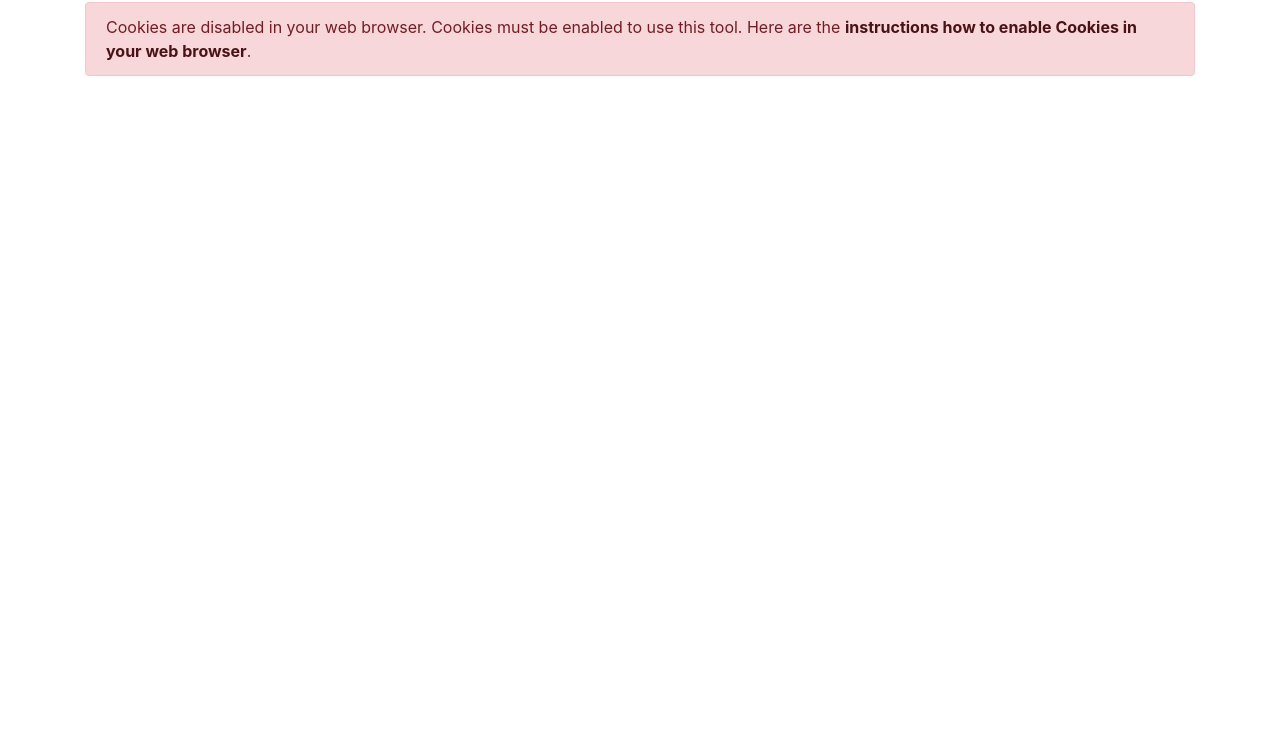
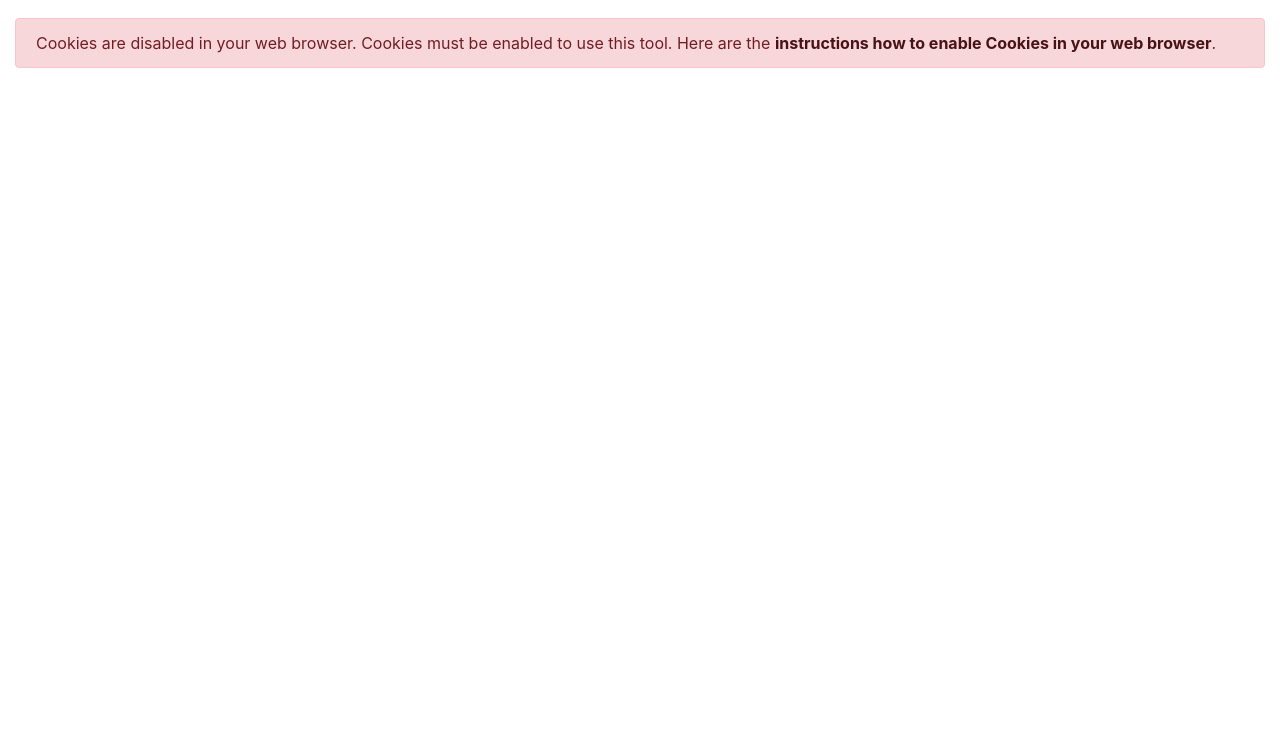
Before and after one commit to tristanmills/Boilerplate, a plain HTML site: page index.html in a window 1280 px wide. Shown: the part 54-800 px from the top of the page. Drawn offline with nearby package versions, Linux system fonts and the light colour scheme; a script that the page names is missing.

Commit message:
class fix

```diff
--- a/index.html
+++ b/index.html
@@ -48,7 +48,7 @@
 		</form>
 	</nav>
 
-	<div class="container" role="main">
+	<div class="container-fluid" role="main">
 
 		<noscript>
 			<div class="alert alert-danger" role="alert">
```
